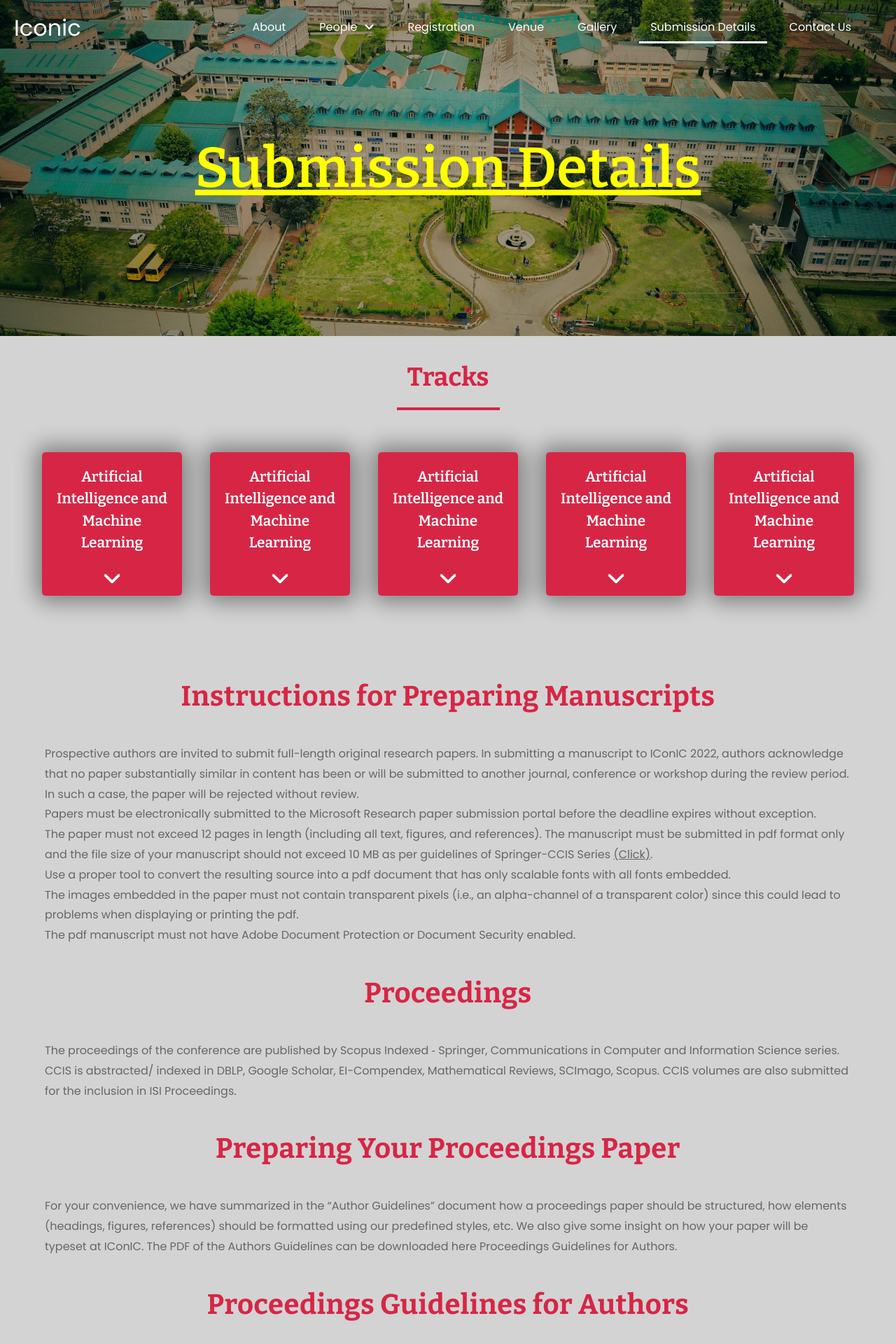
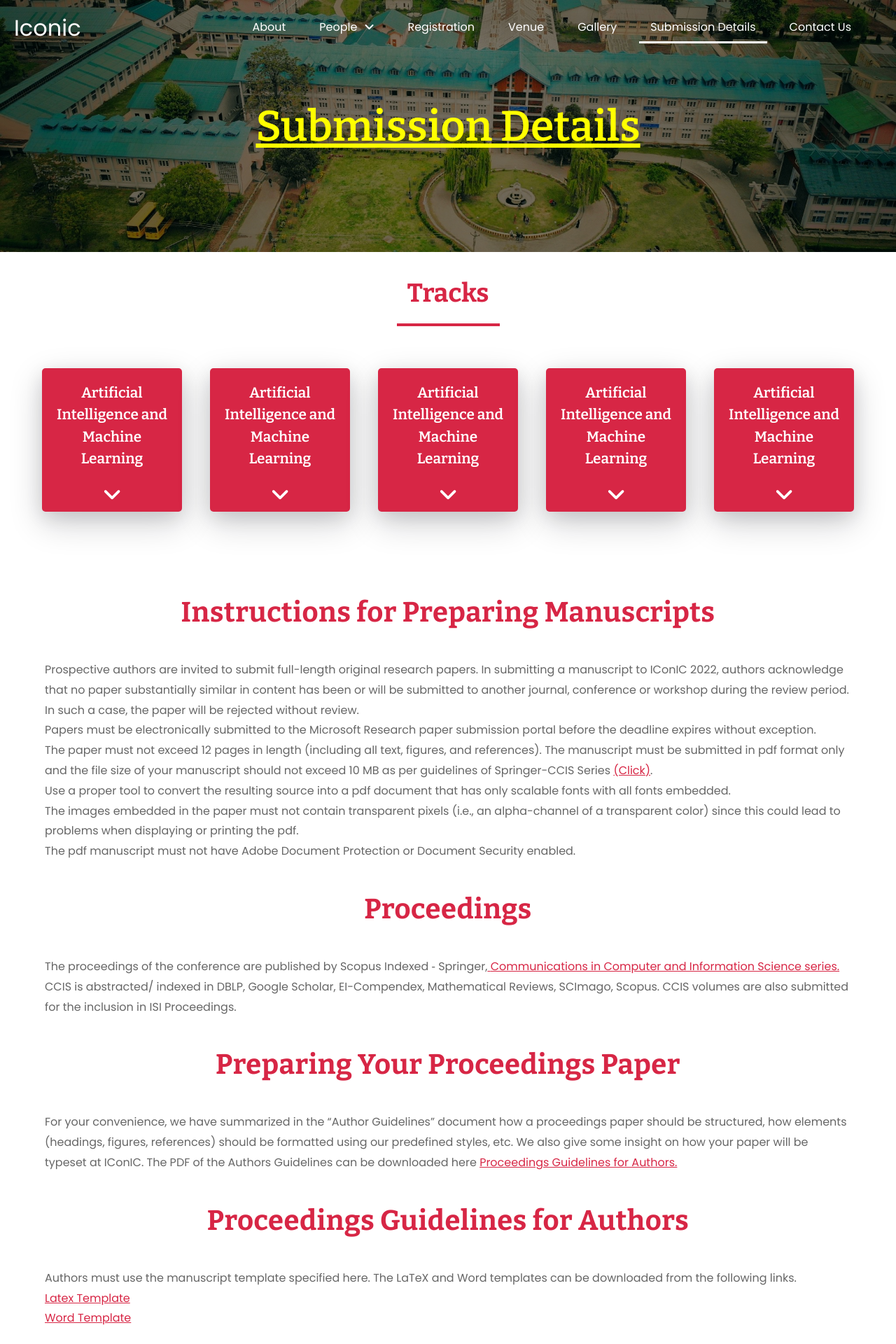
Before and after one commit to Zoyakhatry1/iconic_main, a React (Create React App) app: page /submissiondetails in a window 1280 px wide. Shown: the top 1920 px of the page at 70% size. Built offline with nearby package versions, Linux system fonts and the light colour scheme; a web font is replaced by a local one.

Commit message:
[UPDATED] Author guidelines

```diff
--- a/src/components/AuthorGuidelines.jsx
+++ b/src/components/AuthorGuidelines.jsx
@@ -33,9 +33,9 @@ function AuthorGuidelines() {
           <div className={classes.points}>
             <p className={classes.content}>
               Prospective authors are invited to submit full-length original
-              research papers. In submitting a manuscript to IConIC 2022, authors
-              acknowledge that no paper substantially similar in content has
-              been or will be submitted to another journal, conference or
+              research papers. In submitting a manuscript to IConIC 2022,
+              authors acknowledge that no paper substantially similar in content
+              has been or will be submitted to another journal, conference or
               workshop during the review period. In such a case, the paper will
               be rejected without review.
             </p>
@@ -49,7 +49,10 @@ function AuthorGuidelines() {
               figures, and references). The manuscript must be submitted in pdf
               format only and the file size of your manuscript should not exceed
               10 MB as per guidelines of Springer-CCIS Series{" "}
-              <a href="">(Click)</a>.
+              <a href="https://www.springer.com/gp/computer-science/lncs/conference-proceedings-guidelines">
+                (Click)
+              </a>
+              .
             </p>
             <p className={classes.content}>
               Use a proper tool to convert the resulting source into a pdf
@@ -70,10 +73,14 @@ function AuthorGuidelines() {
           <div className={classes.points}>
             <p className={classes.content}>
               The proceedings of the conference are published by Scopus Indexed
-              ‐ Springer, Communications in Computer and Information Science
-              series. CCIS is abstracted/ indexed in DBLP, Google Scholar,
-              EI-Compendex, Mathematical Reviews, SCImago, Scopus. CCIS volumes
-              are also submitted for the inclusion in ISI Proceedings.
+              ‐ Springer,
+              <a href="https://www.springer.com/series/7899">
+                {" "}
+                Communications in Computer and Information Science series.
+              </a>{" "}
+              CCIS is abstracted/ indexed in DBLP, Google Scholar, EI-Compendex,
+              Mathematical Reviews, SCImago, Scopus. CCIS volumes are also
+              submitted for the inclusion in ISI Proceedings.
             </p>
           </div>
 
@@ -85,8 +92,10 @@ function AuthorGuidelines() {
               how elements (headings, figures, references) should be formatted
               using our predefined styles, etc. We also give some insight on how
               your paper will be typeset at IConIC. The PDF of the Authors
-              Guidelines can be downloaded here Proceedings Guidelines for
-              Authors.
+              Guidelines can be downloaded here{" "}
+              <a href="https://www.springer.com/gp/computer-science/lncs/conference-proceedings-guidelines">
+                Proceedings Guidelines for Authors.
+              </a>
             </p>
           </div>
 
@@ -100,8 +109,16 @@ function AuthorGuidelines() {
             </p>
             <p className={classes.content}>
               {" "}
-              <a href="">Latex Template</a> <br />
-              <a href="">Word Template</a>
+              <a href={require("../assets/LaTeX2e_CVIP2022.zip")} download>
+                Latex Template
+              </a>{" "}
+              <br />
+              <a
+                href={require("../assets/Microsoft_Word_CVIP-2022.zip")}
+                download
+              >
+                Word Template
+              </a>
             </p>
           </div>
 
--- a/src/components/Home.jsx
+++ b/src/components/Home.jsx
@@ -59,7 +59,7 @@ function Home({ scrollToTarget }) {
             <img src={require("../assets/nit_image.jpg")} alt="" />
             <div className="slide-content">
               <div className="sub-text">
-                The Ist International Conference on{" "}
+                The 1<sup>st</sup> International Conference on{" "}
               </div>
               <h1>Intelligent Computing</h1>
               <div className="sub-text">
--- a/src/styles/About.module.css
+++ b/src/styles/About.module.css
@@ -1,6 +1,6 @@
 .main {
   /* background-color: #fbfbfb; */
-  background-color: #d3d3d3;
+  background-color: white;
   height: 100%;
   margin: 0;
 }
@@ -22,7 +22,7 @@
 .info {
   display: flex;
   justify-content: space-between;
-  text-align:left;
+  text-align: left;
   color: #666666;
 }
 .image {
--- a/src/styles/App.css
+++ b/src/styles/App.css
@@ -8,8 +8,12 @@
   box-sizing: border-box;
   font-family: "Poppins", serif;
 }
+a {
+  color: var(--main-color);
+}
 .page-heading {
-  min-height: 60vh;
+  height: 40vh;
+  max-height: 500px;
   background: url("../assets/nit_image.jpg") center, rgba(0, 0, 0, 0.7);
   background-size: cover;
   background-repeat: no-repeat;
@@ -21,13 +25,33 @@
   left: 0;
   width: 100%;
   height: 100%;
-  background-color: rgba(0, 0, 0, 0.3);
+  background-color: rgba(0, 0, 0, 0.5);
   display: flex;
   align-items: center;
   justify-content: center;
-  font-size: 5rem;
+  text-align: center;
+  font-size: 2rem;
+  padding: 0 20px;
   color: yellow;
   text-decoration: underline;
   font-family: "Bitter", serif;
   font-weight: 600;
 }
+@media screen and (min-width: 500px) {
+  .page-heading span {
+    font-size: 3rem;
+  }
+}
+@media screen and (min-width: 800px) {
+  .page-heading span {
+    font-size: 3.8rem;
+  }
+  .page-heading {
+    height: 45vh;
+  }
+}
+@media screen and (min-width: 1500px) {
+  .page-heading span {
+    font-size: 5rem;
+  }
+}
--- a/src/styles/AuthorGuidelines.module.css
+++ b/src/styles/AuthorGuidelines.module.css
@@ -1,5 +1,5 @@
 .main {
-  background-color: #d3d3d3;
+  background-color: white;
   height: 100%;
   margin: 0;
 }
@@ -53,10 +53,6 @@
 }
 
 @media (max-width: 500px) {
-  .main {
-    padding: 1rem 0;
-    padding-top: 4rem;
-  }
   .heading {
     font-size: 1.5rem;
   }
--- a/src/styles/Contact.css
+++ b/src/styles/Contact.css
@@ -4,7 +4,7 @@
   align-items: center;
   overflow-x: hidden;
   padding: 10vh 0;
-  background: #d3d3d3;
+  background: white;
 }
 .date-table-heading.contacts {
   color: var(--main-color);
--- a/src/styles/Gallery.css
+++ b/src/styles/Gallery.css
@@ -1,7 +1,7 @@
 @import url(https://fonts.googleapis.com/css?family=Montserrat:500);
 
 .main-gallery {
-  background-color: #d3d3d3;
+  background-color: white;
 }
 .container {
   max-width: 1600px;
--- a/src/styles/Members.module.css
+++ b/src/styles/Members.module.css
@@ -1,5 +1,5 @@
 .members {
-  background-color: #d3d3d3;
+  background-color: white;
 }
 .content {
   margin: 0 auto;
--- a/src/styles/Registration.module.css
+++ b/src/styles/Registration.module.css
@@ -1,5 +1,5 @@
 .registration {
-  background-color: #d3d3d3;
+  background-color: white;
 }
 .content {
   margin: 2rem auto;
@@ -95,7 +95,7 @@ td {
   font-size: 1.2rem;
 }
 a {
-  color: #666666;
+  color: var(--main-color);
 }
 .note {
   text-align: center;
--- a/src/styles/TrackCard2.css
+++ b/src/styles/TrackCard2.css
@@ -9,8 +9,8 @@
   justify-content: center;
   align-items: center;
   text-align: center;
-  box-shadow: 5px 5px 30px 7px rgba(0, 0, 0, 0.25),
-    -5px -5px 30px 7px rgba(0, 0, 0, 0.22);
+  box-shadow: rgb(17 17 26 / 10%) 0px 8px 24px,
+    rgb(17 17 26 / 20%) 0px 16px 48px;
   background-color: var(--main-color);
   transition: height 0.5s ease;
   /* background: url("../assets/21770.jpg") no-repeat right top;
--- a/src/styles/Venue.module.css
+++ b/src/styles/Venue.module.css
@@ -1,5 +1,5 @@
 .main {
-  background-color: #d3d3d3;
+  background-color: white;
   height: 100%;
 }
 .content {
--- a/src/styles/home.css
+++ b/src/styles/home.css
@@ -52,7 +52,6 @@
 /* #################################### */
 
 #section-two {
-  background: #d3d3d3;
   padding-top: 10vh;
 }
 .sub-text {
@@ -73,18 +72,20 @@
   width: 400px;
   height: 300px;
   border: 2px solid var(--main-color);
-  box-shadow: rgba(17, 17, 26, 0.1) 0px 8px 24px,
-    rgba(17, 17, 26, 0.1) 0px 16px 48px;
+  box-shadow: rgb(17 17 26 / 10%) 0px 8px 24px,
+    rgb(17 17 26 / 10%) 0px 16px 48px;
 }
 .about-text {
-  background: white;
+  background: whitesmoke;
   width: 50%;
   min-width: 300px;
   height: fit-content;
   padding: 30px;
   font-size: 0.9rem;
   line-height: 160%;
-  color: #666666;
+  color: black;
+  box-shadow: rgb(17 17 26 / 10%) 0px 8px 24px,
+    rgb(17 17 26 / 10%) 0px 16px 48px;
 }
 .about-text a {
   color: var(--main-color);
@@ -102,7 +103,6 @@
 /* ####################################### */
 #speakers-carousel {
   overflow-x: hidden;
-  background: #d3d3d3;
 }
 #speakers-carousel li.slide {
   min-width: 35% !important;
```
Also changed, not shown: 2 other files (tests, documents, lock files or other folders).
